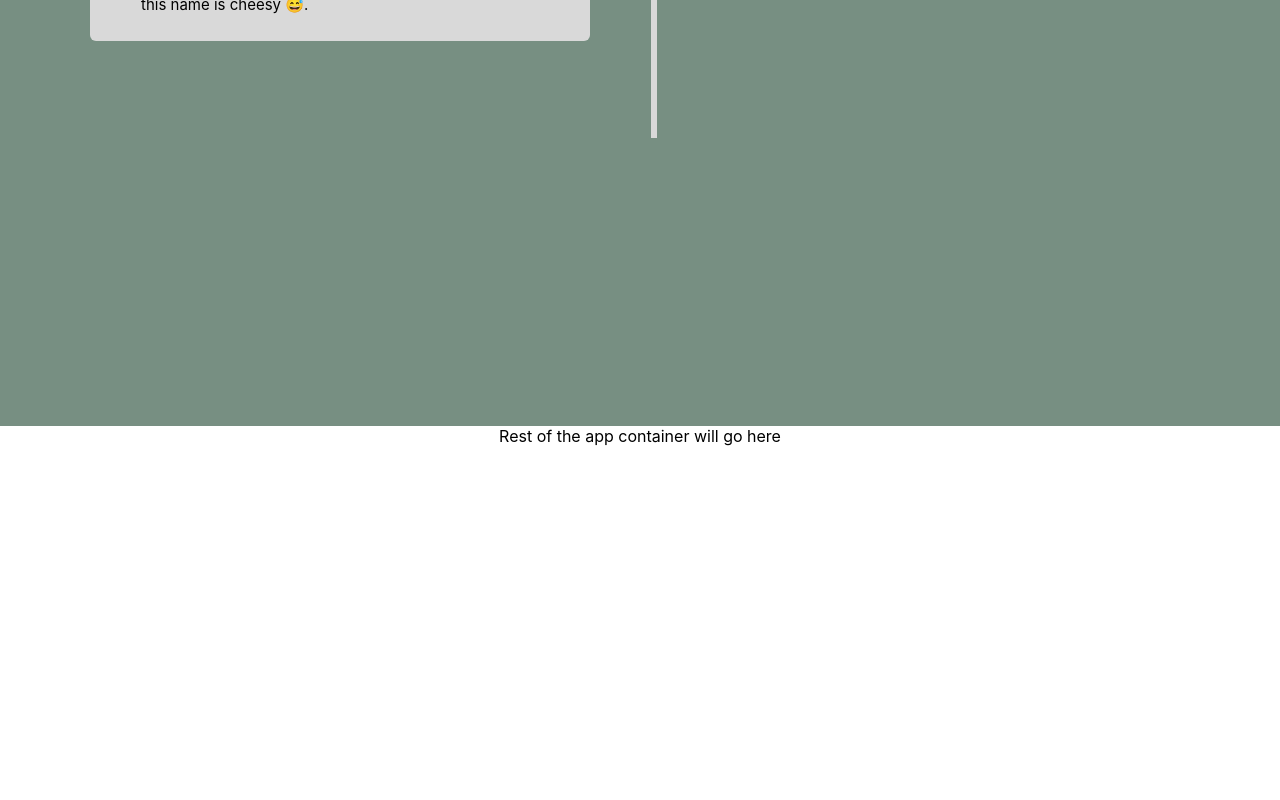
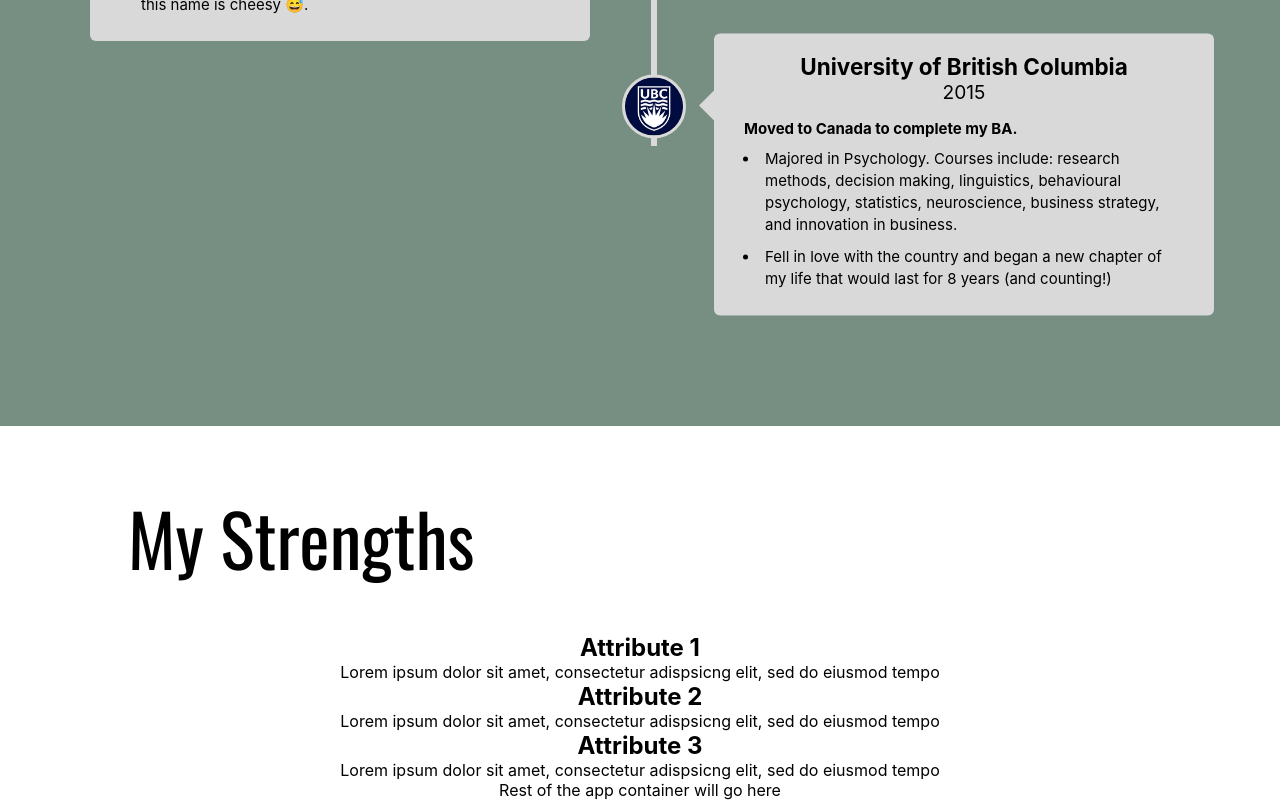
Before and after one commit to charlie-chandler/portfolio, a React (Create React App) app: page / in a window 1280 px wide. Shown: the part 2258-3058 px from the top of the page. Before the commit the page ends 2704 px from the top, so only its background shows below. Built offline with nearby package versions, Linux system fonts and the light colour scheme.

Commit message:
Add separate Attribute boxes and add Attribute to App

```diff
--- a/src/App.tsx
+++ b/src/App.tsx
@@ -3,6 +3,8 @@ import './App.css';
 import TopNav from './components/TopNav';
 import Introduction from './components/Introduction';
 import Timeline from './components/Timeline';
+import Attributes from './components/Attributes';
+
 
 function App() {
   return (
@@ -10,6 +12,7 @@ function App() {
       <TopNav/>
       <Introduction/>
       <Timeline/>
+      <Attributes/>
       <p>
       Rest of the app container will go here
       </p>
--- a/src/components/Attributes.tsx
+++ b/src/components/Attributes.tsx
@@ -1,7 +1,36 @@
+import React from "react"
+import classNames from "classnames";
+import "../styles/Attributes.css";
+
 function Attributes () {
+
+  const background = classNames('attribute-background');
+  const title = classNames('title');
+
+  const attributeContainer = classNames('attribute-container');
+  const attributeBox = classNames('attribute-box');
+
   return (
-    <div>
+    <div className={background}>
+      <h1 className={title}>My Strengths</h1>
+      <div className={attributeContainer}>
 
+        <div className={attributeBox}>
+          <h2>Attribute 1</h2>
+          <p>Lorem ipsum dolor sit amet, consectetur adispsicng elit, sed do eiusmod tempo</p>
+        </div>
+
+        <div className={attributeBox}>
+          <h2>Attribute 2</h2>
+          <p>Lorem ipsum dolor sit amet, consectetur adispsicng elit, sed do eiusmod tempo</p>
+        </div>
+
+        <div className={attributeBox}>
+          <h2>Attribute 3</h2>
+          <p>Lorem ipsum dolor sit amet, consectetur adispsicng elit, sed do eiusmod tempo</p>
+        </div>
+
+      </div>
     </div>
   )
 }
```
